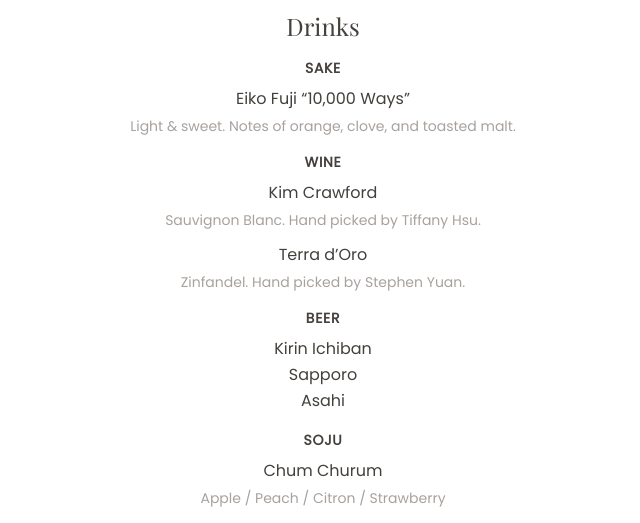
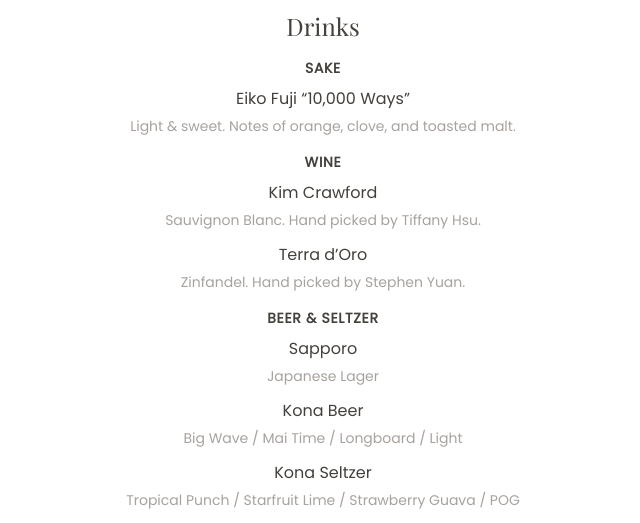
Before and after one commit to fueledbymarvin/wedding, an Astro site: page /wedding/reception in a window 1280 px wide. Shown: the part 246-769 px from the top of the page, without its empty margins (317-957 px from the left). Built offline with nearby package versions, Linux system fonts and the light colour scheme; Astro itself is replaced by a stand-in of ours.

Commit message:
More updates

```diff
--- a/src/pages/index.astro
+++ b/src/pages/index.astro
@@ -24,7 +24,7 @@
 			What you’ve all been waiting for… free food! We’ll also pour out some sparkling rosé and toast to some speeches by <s>ChatGPT</s> the wedding party. Full menu on the <a href="/wedding/reception" class="text-violet-300">reception page</a>. Scroll to the bottom for table assignments.
 		</Event>
 		<Event title="Send Off" time="1:45pm to 2pm">
-			It’s time to say goodbye? We have an after party at our house in San Francisco. See you there for more fun :).
+			It’s time to say goodbye? We have an after party at <a href="https://goo.gl/maps/qtzBWdJeY2YCFGpz7" class="text-violet-300" target="_blank">our house</a> in San Francisco. See you there at 7:30pm for more fun :).
 		</Event>
 	</div>
 </Layout>
--- a/src/pages/reception.astro
+++ b/src/pages/reception.astro
@@ -23,10 +23,13 @@
 					<li class="text-sm text-stone-400">Zinfandel. Hand picked by Stephen Yuan.</li>
 				</ul>
 				<ul>
-					<li class="font-bold uppercase mb-2 tracking-wider text-sm">Beer</li>
-					<li>Kirin Ichiban</li>
-					<li>Sapporo</li>
-					<li>Asahi</li>
+					<li class="font-bold uppercase mb-2 tracking-wider text-sm">Beer & Seltzer</li>
+					<li class="mb-1">Sapporo</li>
+					<li class="text-sm text-stone-400 mb-3">Japanese Lager</li>
+					<li class="mb-1">Kona Beer</li>
+					<li class="text-sm text-stone-400 mb-3">Big Wave / Mai Time / Longboard / Light</li>
+					<li class="mb-1">Kona Seltzer</li>
+					<li class="text-sm text-stone-400">Tropical Punch / Starfruit Lime / Strawberry Guava / POG</li>
 				</ul>
 				<ul>
 					<li class="font-bold uppercase mb-2 tracking-wider text-sm">Soju</li>
```
